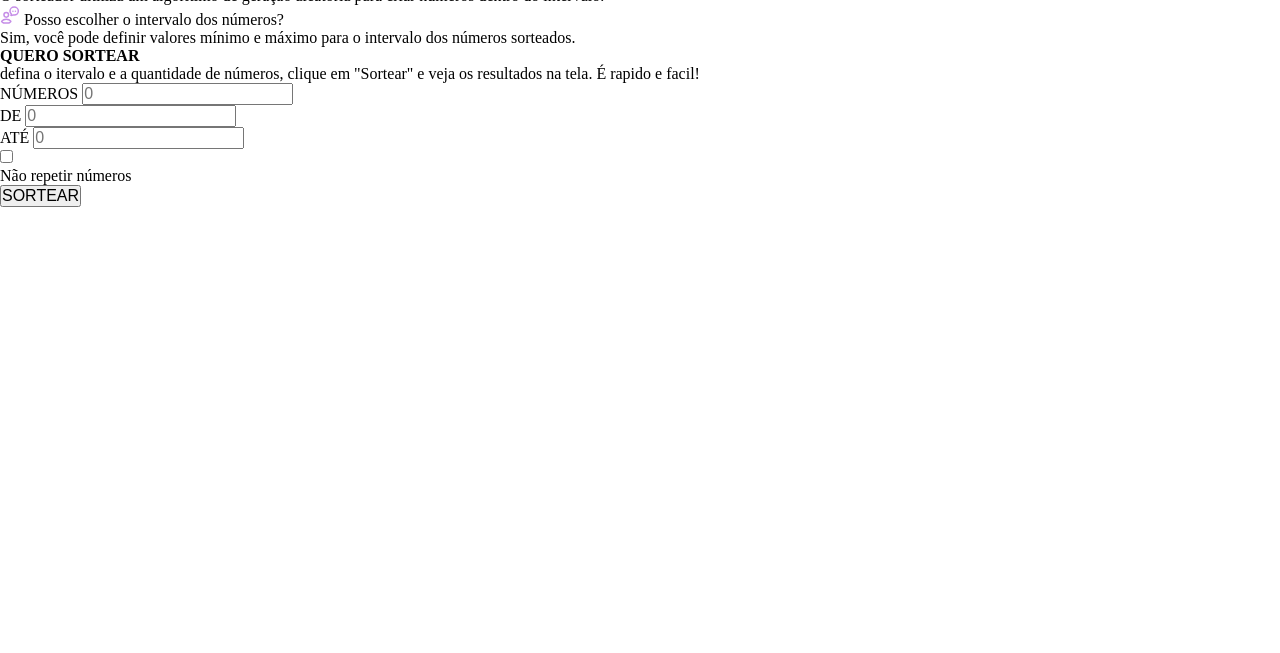
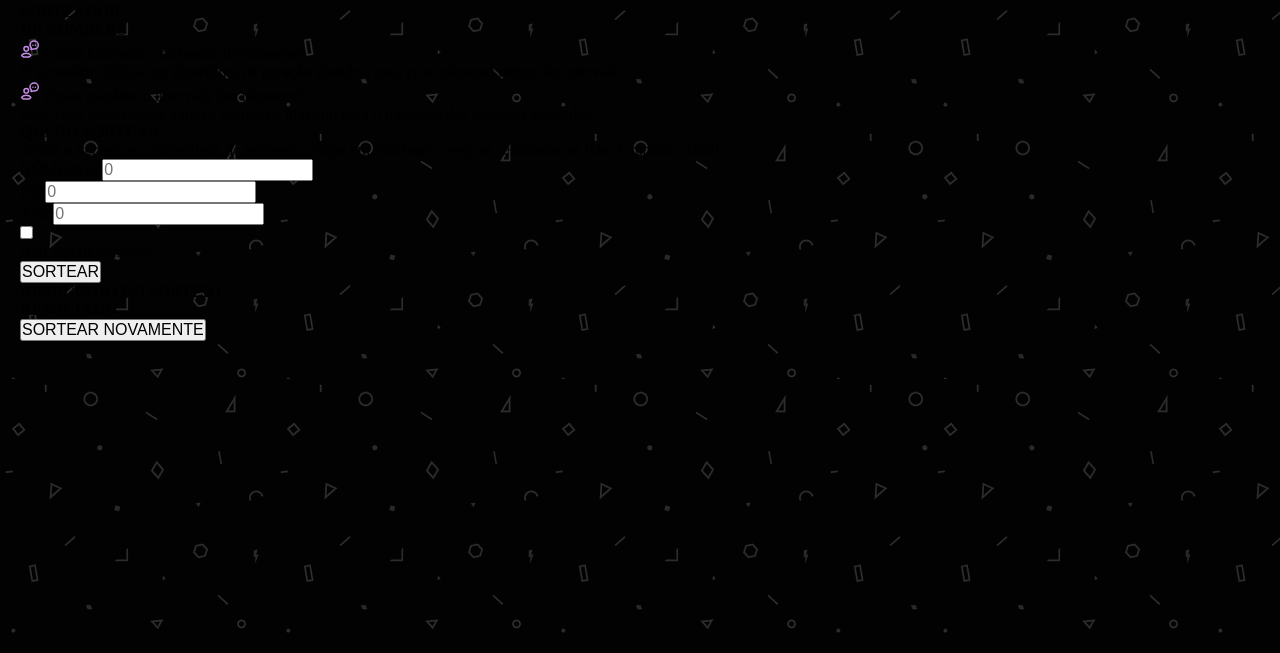
Before and after one commit to John-Snooow/Sorteador-de-numeros, a plain HTML site: page index.html in a window 1280 px wide. Shown: the part 147-800 px from the top of the page. Drawn offline with Linux system fonts and the light colour scheme.

Commit message:
continuando com o global CSS

```diff
--- a/index.html
+++ b/index.html
@@ -92,10 +92,21 @@
             </div>
 
             <div id="area-result">
+                <div>
+                    <h3>RESULTADO DO SORTEIO</h3>
+                    <h4>RESULTADO</h4>
+                </div>
 
+                    <ul id="result">
+
+                    </ul>
+                    <button class="return">
+                        SORTEAR NOVAMENTE
+                    </button>
             </div>
-
         </main>
     </div>
+
+    <script src="./src/js/script.js"></script>
 </body>
 </html>
--- a/src/css/global.css
+++ b/src/css/global.css
@@ -60,3 +60,19 @@ a{
     color: inherit;
     text-decoration: none;
 }
+
+li{
+    list-style: none;
+}
+
+button{
+    transform: .2s;
+}
+
+body{
+    padding: 76px 20px;
+    width: 100%;
+    height: 100vh;
+    background-color: var(--background-primary);
+    background-image: url(../assets/images/cover-background.png);
+}
```
Also changed, not shown: src/js/script.js (added).
